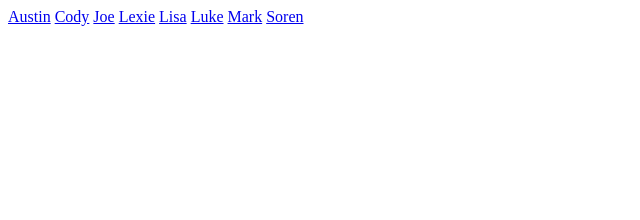
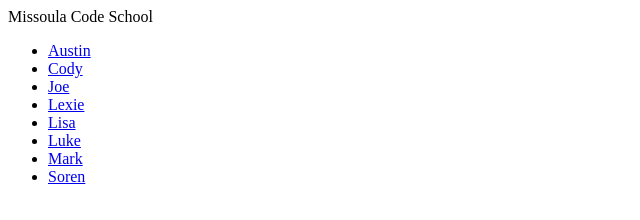
Before and after one commit to Montana-Code-School/git2knowyou, a plain HTML site: page public/index.html in a window 1280 px wide. Shown: the whole page, without its empty margins (0-640 px from the left). Drawn offline with Linux system fonts and the light colour scheme.

Commit message:
Added a list format.

```diff
--- a/public/index.html
+++ b/public/index.html
@@ -1,14 +1,18 @@
 <html>
- <head>
- </head>
- <body>
-  <a href="students/austin.html">Austin</a>
-  <a href="students/cody.html">Cody</a>
-  <a href="students/joe.html">Joe</a>
-  <a href="students/lexie.html">Lexie</a>
-  <a href="students/lisa.html">Lisa</a>
-  <a href="students/luke.html">Luke</a>
-  <a href="students/mark.html">Mark</a>
-  <a href="students/soren.html">Soren</a>
- </body>
+	<head>
+	Missoula Code School
+	</head>
+	<body>
+		<ul>
+			<li><a href="students/austin.html">Austin</a></li>
+			<li><a href="students/cody.html">Cody</a></li>
+			<li><a href="students/joe.html">Joe</a></li>
+			<li><a href="students/lexie.html">Lexie</a></li>
+			<li><a href="students/lisa.html">Lisa</a></li>
+			<li><a href="students/luke.html">Luke</a></li>
+			<li><a href="students/mark.html">Mark</a></li>
+			<li><a href="students/soren.html">Soren</a></li>
+		</ul>
+	</body>
+
 </html>
```
